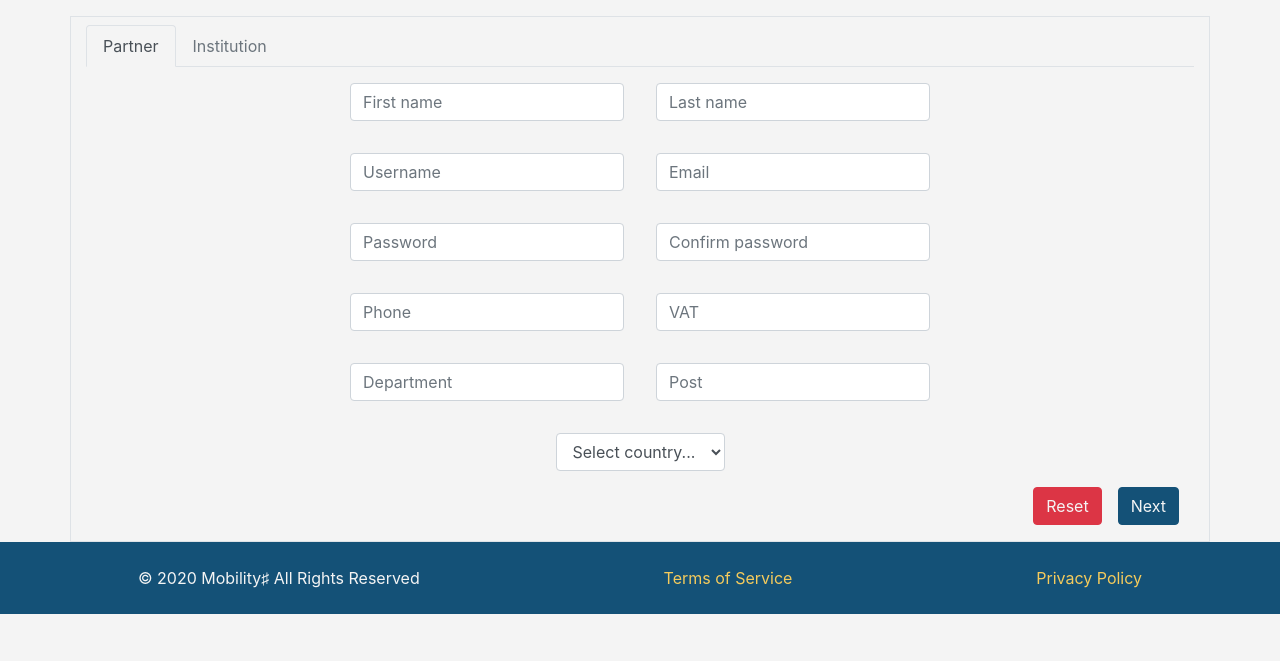
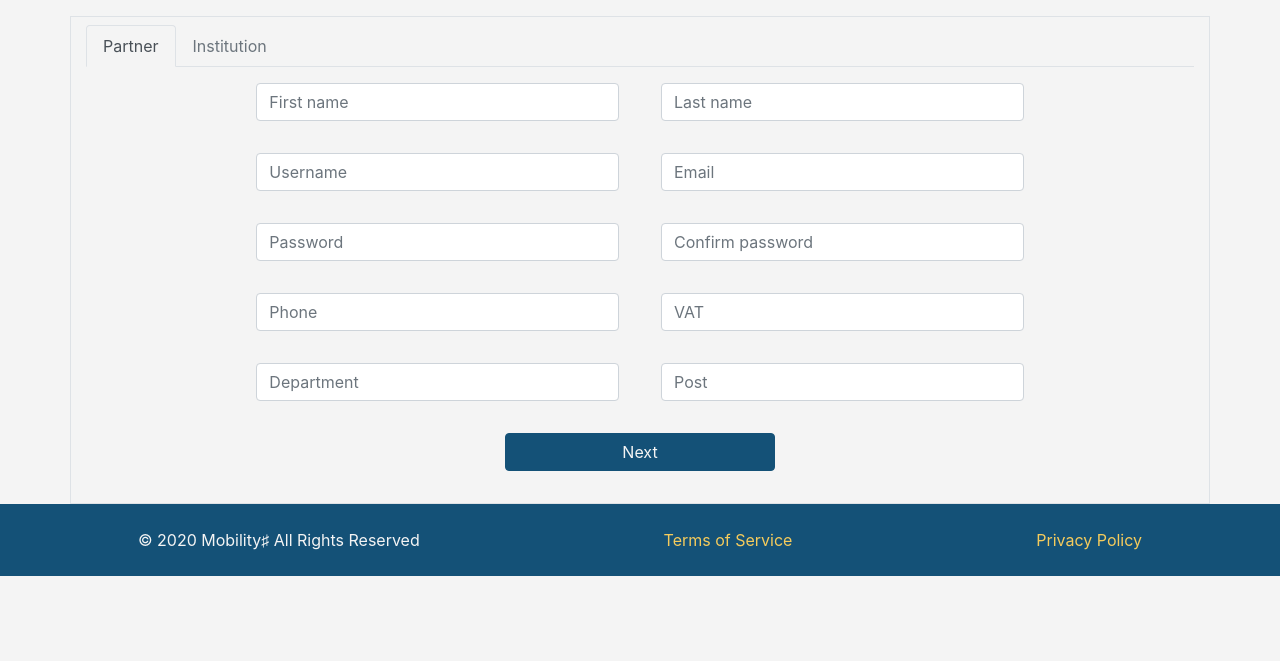
Before and after one commit to jorgeMartiFranco/ProyectoDWCS, a PHP site: page /register.php in a window 1280 px wide. Shown: the part 139-800 px from the top of the page. Run offline with PHP 8.4, Linux system fonts and the light colour scheme; data that the repository does not hold is empty; grey boxes are pictures that could not be loaded.

Commit message:
Cambios estructurales en el formulario de registro, añadido soporte PHP

```diff
--- a/www/js/custom.js
+++ b/www/js/custom.js
@@ -6,11 +6,13 @@ function createFormStruct(form, data, columns) {
 
         for (var j = 0; j < columns; j++) {
             let column = $("<div>");
-            column.addClass('form-col mx-3 my-2 my-md-3');
+            column.addClass('col-12 col-sm col-md-5 col-lg-4 mx-md-3 my-2 my-md-3');
             let input = $('<input>');
             input.addClass('form-control');
             input.attr("type", data[i]["type"]);
             input.attr("placeholder", data[i]["placeholder"]);
+            input.attr("name", data[i]["name"]);
+            input.attr("id", data[i]["id"]);
             if (data[i]["required"]) {
                 input.attr("required", "");
             }
--- a/www/register.php
+++ b/www/register.php
@@ -19,7 +19,9 @@ include_once 'db.php';
         </style>
     </head>
     <body>
-        <?php include "header.php" ?>
+        <?php include "header.php";
+        if(!isset($_POST) or empty($_POST)) {
+        ?>
         <div class="container-fluid">
             <div class="container border mt-3">
                 <ul class="nav nav-tabs mt-2" id="registerTab" role="tablist">
@@ -35,56 +37,50 @@ include_once 'db.php';
                         <div class="tab-pane fade show active" id="partner" role="tabpanel" aria-labelledby="partner-tab">
                             <script>createFormRegisterPartner();</script>
                             <div class="form-row justify-content-center">
-                                <div class="form-col mx-3 my-2 my-md-3">
-                                    <div class="input-group">
-                                    <select class="form-control" name="countryPartner">
-                                        <option>Select country...</option>
-                                        <?php
-                                        getCountries();
-                                        ?>
-                                    </select>
-                                    </div>
+                                <div class="col-12 col-sm-6 col-md-5 col-lg-4 col-xl-3 mx-md-3 my-2 my-md-3">
+                                    <button type="button" class="btn btn-secondary rounded btn-block" id="next">Next</button>
                                 </div>
-                            </div>
-                            <div class="container text-right">
-                            <div class="btn-group">
-                            <input type="reset" class="btn btn-danger rounded" value="Reset">
-                            <button type="button" class="btn btn-secondary rounded ml-3" id="next">Next</button>
-                            </div>
                             </div>
                         </div>
                         <div class="tab-pane fade" id="institution" role="tabpanel" aria-labelledby="institution-tab">
-
                             <script>createFormRegisterInstitution();</script>
                             <div class="form-row justify-content-center">
-                                <div class="form-col mx-3 my-2 my-md-3">
-                            <select class="form-control" name="countryInstitution">
-                                <option>Select institution type...</option>
-                                <?php
-                                getInstitutionTypes()
-                                ?>
-                            </select>
+                                <div class="col-12 col-sm col-md-5 col-lg-4 mx-md-3 my-2 my-md-3">
+                                    <div class="input-group">
+                                        <select class="form-control" name="country">
+                                            <option disabled selected>Select country...</option>
+                                            <?php
+                                            getCountries();
+                                            ?>
+                                        </select>
+                                    </div>
                                 </div>
-                                <div class="form-col mx-3 my-2 my-md-3">
-                                    <select class="form-control">
-                                        <option>Select country...</option>
+                                <div class="col-12 col-sm col-md-5 col-lg-4 mx-md-3 my-2 my-md-3">
+                                    <select class="form-control" name="type">
+                                        <option disabled selected>Select institution type...</option>
                                         <?php
-                                        getCountries();
+                                        getInstitutionTypes()
                                         ?>
                                     </select>
                                 </div>
                             </div>
-                            <div class="container text-right">
-                            <div class="btn-group">
-                            <input type="reset" class="btn btn-danger rounded" value="Reset">
-                            <button type="submit" class="btn btn-secondary rounded ml-3" id="submitRegister">Register</button>
-                            </div>
+                            <div class="form-row justify-content-center">
+                                <div class="col col-sm-6 col-md-5 col-lg-4 btn-group mt-2 mt-md-3" role="group">
+                                    <button type="button" class="btn btn-outline-secondary rounded mr-1 mr-md-3">Previous</button>
+                                    <button type="submit" class="btn btn-secondary rounded ml-2 ml-md-3 ml-md-4" id="submitRegister">Register</button>
+                                </div>
                             </div>
                         </div>
                     </div>
                 </form>
             </div>
         </div>
+
+        <?php
+        } else {
+           registerPartnerInstitution();
+        }
+        ?>
         <?php include 'footer.html' ?>
     </body>
 </html>
```
